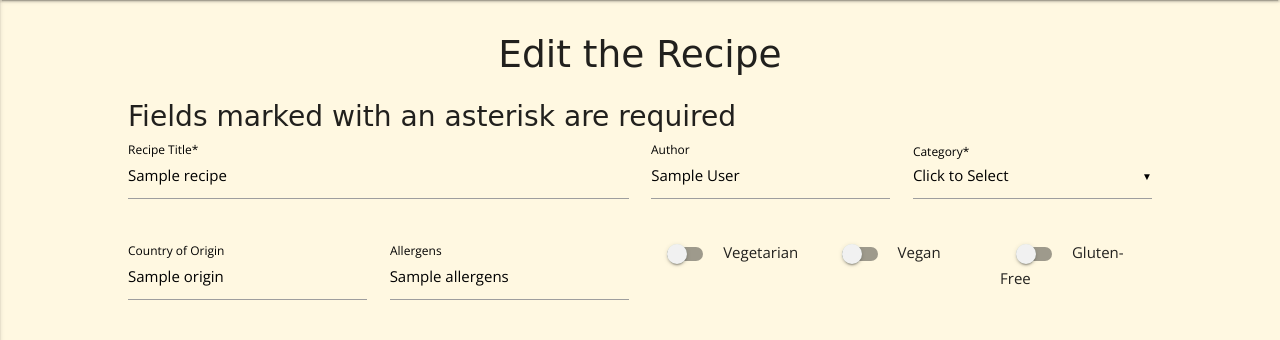
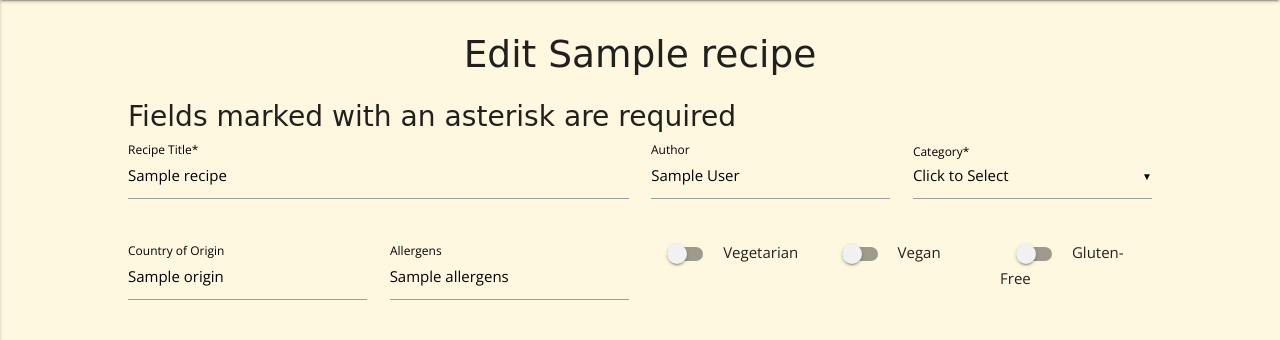
Before and after one commit to joanms/recipe-database, a Flask app: template templates/edit_recipe.html in a window 1280 px wide. Shown: the part 100-440 px from the top of the page. Run offline with Flask 2, Linux system fonts and the light colour scheme; the template is opened without the code that fills it: most values are stand-ins (such as "Sample title", 1, 10 or a date in 2020); some libraries are stand-ins or nearby versions; some web fonts are replaced.

Commit message:
Add recipe title to heading of edit_recipe.html

```diff
--- a/templates/edit_recipe.html
+++ b/templates/edit_recipe.html
@@ -1,7 +1,7 @@
 {% extends 'base.html'%} {% block content %}
 
 
-    <h1>Edit the Recipe</h1>
+    <h1>Edit {{recipe.recipe_name}}</h1>
     <h2>Fields marked with an asterisk are required</h2>
 
                 <form action="{{ url_for('submit_changes', recipe_id=recipe._id) }}" method="POST" class="col s12">
```
